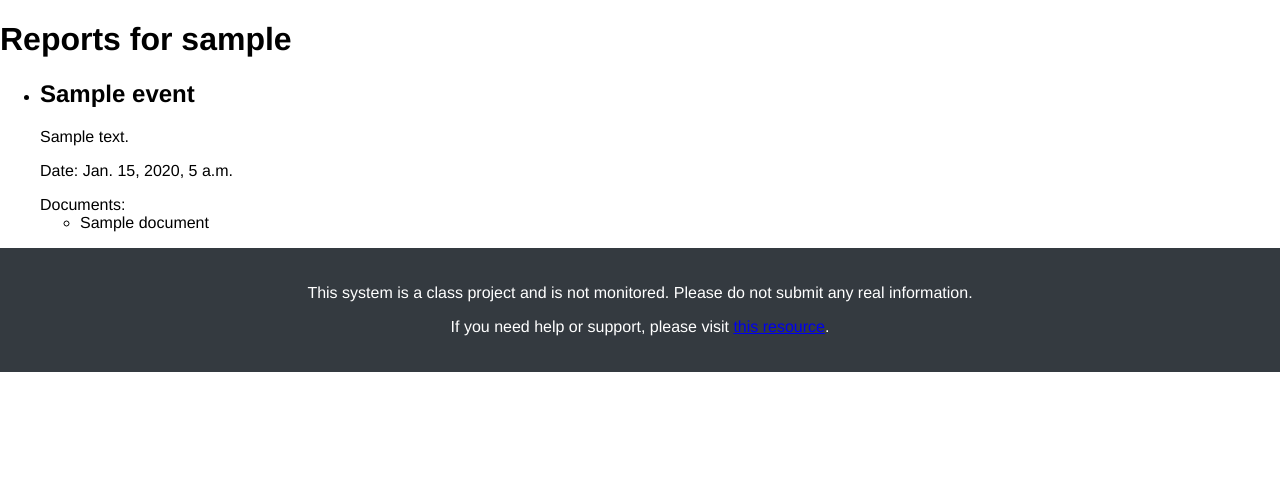
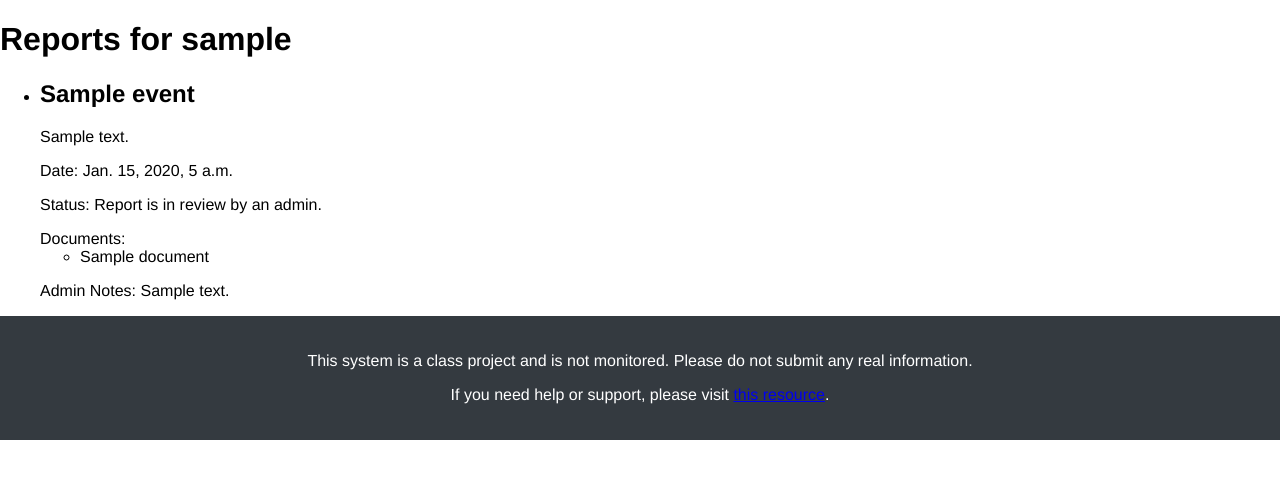
Before and after one commit to kimberlyyliuu/HoosSnitchin, a Django app: page /my-reports/ in a window 1280 px wide. Shown: the part 90-569 px from the top of the page. Run offline with Django 5.2, Linux system fonts and the light colour scheme; a user stored in the database is signed in; tables that the repository leaves empty hold one stand-in row (values such as "Sample post").

Commit message:
added display for admin response for user reports

```diff
--- a/main/templates/main/myreports.html
+++ b/main/templates/main/myreports.html
@@ -15,6 +15,16 @@
                 <h2>{{ report.event.title }}</h2>
                 <p>{{ report.description }}</p>
                 <p>Date: {{ report.date_time }}</p>
+
+                <!--For Status of Report-->
+                {% if report.is_in_review %}
+                    <p>Status: Report is in review by an admin.</p>
+                {% elif report.is_resolved %}
+                    <p>Status: Report is resolved by an admin.</p>
+                {% else %}
+                    <p>Status: Report is pending.</p>
+                {% endif %}
+
                 {% if report.document.all %}
                    Documents:
                     <ul>
@@ -25,6 +35,13 @@
                 {% else %}
                     <p>No documents available.</p>
                 {% endif %}
+
+                <!--For Message from Admin-->
+                {% if report.admin_notes %}
+                    <p>Admin Notes: {{ report.admin_notes }}</p>
+                {% else %}
+                    <p>Admin have not made a message.</p>
+                {% endif %}
             </li>
         {% endfor %}
         </ul>
```
